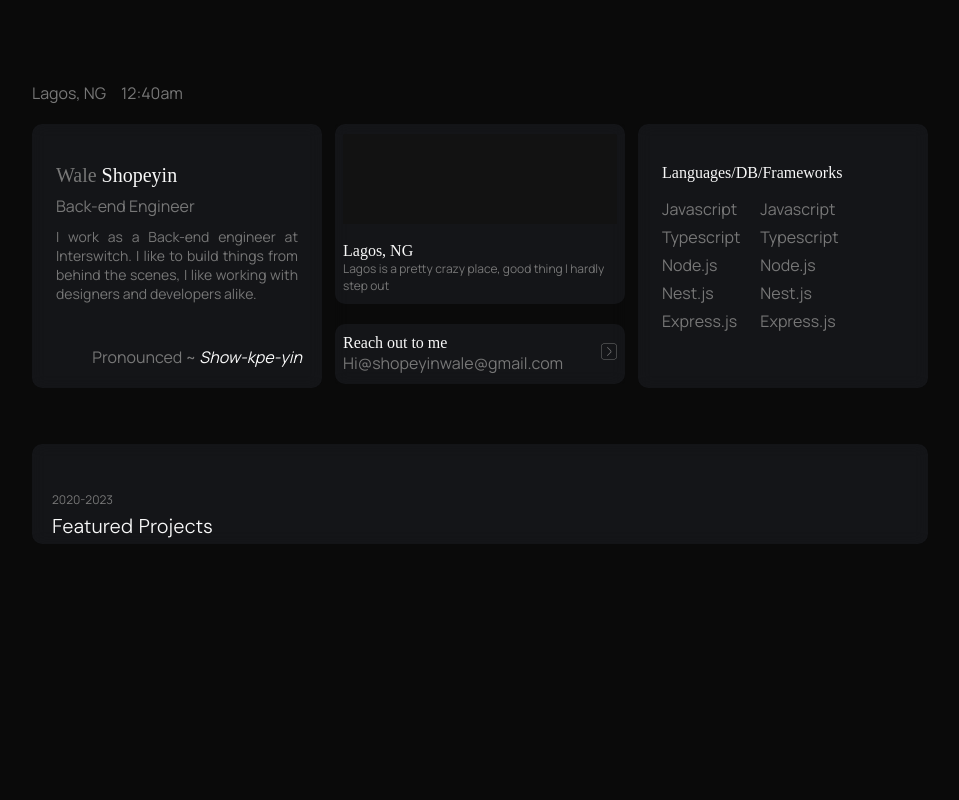
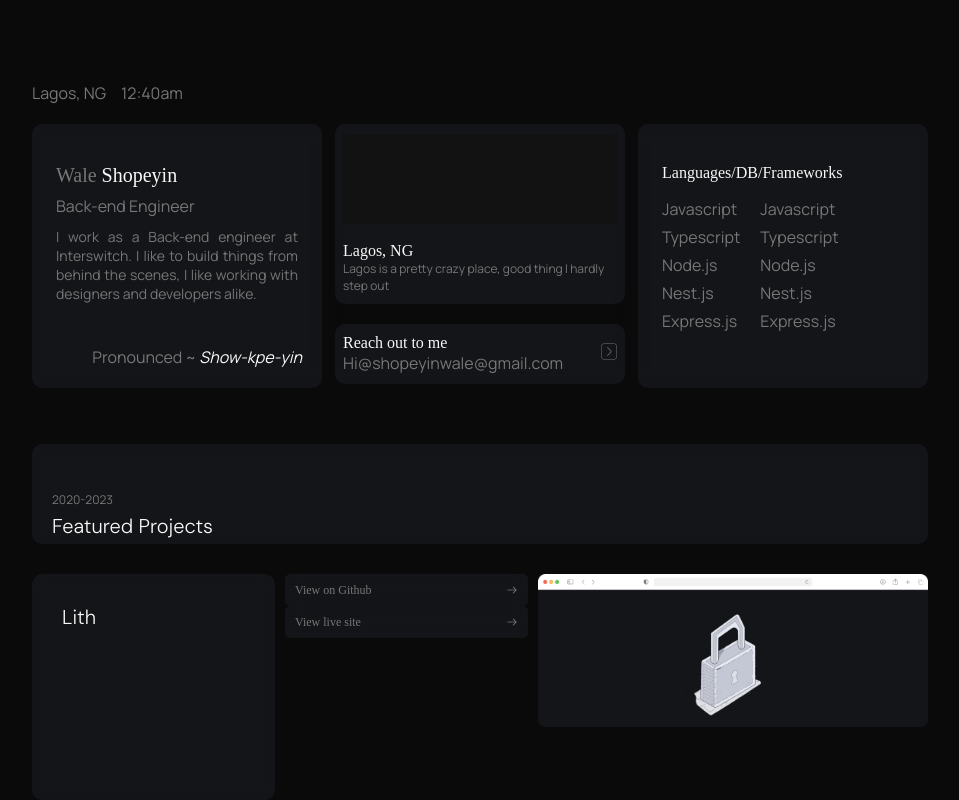
Before and after one commit to jefsamo/my-portfolio, a React (Vite) app: page / in a window 1280 px wide. Shown: the part 468-1268 px from the top of the page, without its empty margins (160-1119 px from the left). Before the commit the page ends 1012 px from the top, so only its background shows below. Built offline with nearby package versions, Linux system fonts and the light colour scheme; a web font is replaced by a local one.

Commit message:
LocationAndTime component update to get current hour and minute

```diff
--- a/src/components/Featured/Featured.tsx
+++ b/src/components/Featured/Featured.tsx
@@ -1,10 +1,14 @@
 import BlockFeatured from "../BlockFeatured/BlockFeatured";
+import Project from "../Project/Project";
 import "./featured.css";
 
 const Featured = () => {
   return (
     <div className="featured">
       <BlockFeatured />
+      <div className="project">
+        <Project />
+      </div>
     </div>
   );
 };
--- a/src/components/Featured/featured.css
+++ b/src/components/Featured/featured.css
@@ -1,3 +1,7 @@
 .featured {
   margin-top: 80px;
 }
+
+.project {
+  margin-top: 30px;
+}
--- a/src/components/LocationAndTime/LocationAndTime.tsx
+++ b/src/components/LocationAndTime/LocationAndTime.tsx
@@ -1,17 +1,35 @@
+import { useEffect, useState } from "react";
 import "./locationAndTime.css";
 
+type TimeDay = "am" | "pm";
+
 const LocationAndTime = () => {
-  const now = new Date();
-  const hours = now.getHours();
-  const minutes = now.getMinutes();
-  const timeOfDay = hours > 12 ? "pm" : "am";
-  const addZeroToMinute = minutes < 10 ? `0${minutes}` : `${minutes}`;
+  const [currentHour, setCurrentHour] = useState(0);
+  const [currentMinute, setCurrentMinute] = useState(0);
+  const timeOfDay: TimeDay = currentHour > 12 ? "pm" : "am";
+  const addZeroToMinute =
+    currentMinute < 10 ? `0${currentMinute}` : `${currentMinute}`;
+
+  useEffect(() => {
+    const getCurrentTime = () => {
+      const now = new Date();
+      const hours = now.getHours();
+      const minutes = now.getMinutes();
+      setCurrentHour(hours);
+      setCurrentMinute(minutes);
+    };
+    const interval = setInterval(() => {
+      getCurrentTime();
+    }, 1000);
+
+    return () => clearInterval(interval);
+  }, [currentMinute, currentHour]);
 
   return (
     <div className="location-time">
       <span>Lagos, NG</span>
       <span style={{ marginLeft: "15px" }}>
-        {hours}:{addZeroToMinute}
+        {currentHour}:{addZeroToMinute}
         {timeOfDay}
       </span>
     </div>
--- /dev/null
+++ b/src/components/Project/Project.tsx
@@ -0,0 +1,29 @@
+import { Link } from "react-router-dom";
+import Arrow from "/arrow-right-2.png";
+import ProjectPicture from "/frame.png";
+import "./project.css";
+
+const Project = () => {
+  return (
+    <div className="grid-project">
+      <div className="project-item-first">
+        <p className="project-name">Lith</p>
+      </div>
+      <div className="project-item-second">
+        <div className="link-bar">
+          <Link to="">View on Github</Link>
+          <img src={Arrow} alt="" />
+        </div>
+        <div className="link-bar space">
+          <Link to="">View live site</Link>
+          <img src={Arrow} alt="" />
+        </div>
+      </div>
+      <div className="project-item-third">
+        <img src={ProjectPicture} alt="" />
+      </div>
+    </div>
+  );
+};
+
+export default Project;
--- /dev/null
+++ b/src/components/Project/project.css
@@ -0,0 +1,51 @@
+.grid-project {
+  display: grid;
+  grid-template-columns: 243px 243px auto;
+  column-gap: 10px;
+  height: 226px;
+}
+
+.project-item-first {
+  border-radius: 10px;
+  background: var(--box-background);
+  backdrop-filter: blur(7.5px);
+}
+
+.project-name {
+  color: var(--heading-color);
+  font-family: DM Sans;
+  font-size: 20px;
+  font-style: normal;
+  font-weight: 500;
+  padding: 30px;
+}
+
+.link-bar {
+  height: 32px;
+  background: var(--box-background);
+  border-radius: 5px;
+  backdrop-filter: blur(7.5px);
+  display: flex;
+  justify-content: space-between;
+  align-items: center;
+  padding: 0 10px;
+}
+
+.link-bar a {
+  text-decoration: none;
+  color: var(--text-color);
+  font-family: General Sans;
+  font-size: 12px;
+}
+
+.link-bar-space {
+  margin-top: 10px;
+}
+
+.project-item-third {
+  width: 100%;
+}
+
+.project-item-third img {
+  width: 100%;
+}
```
Also changed, not shown: public/Frame.png (renamed from public/Frame 10281.png), public/arrow-right-2.png (added).
